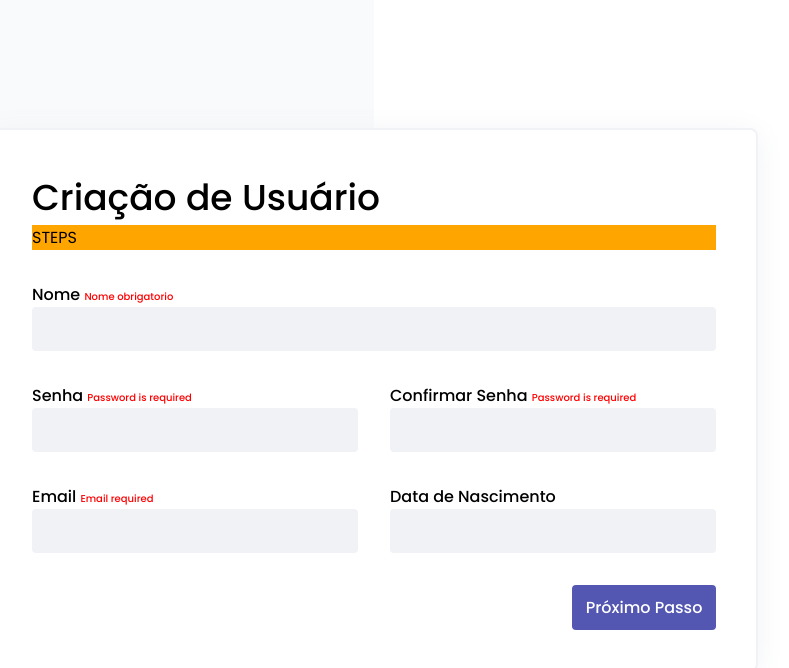
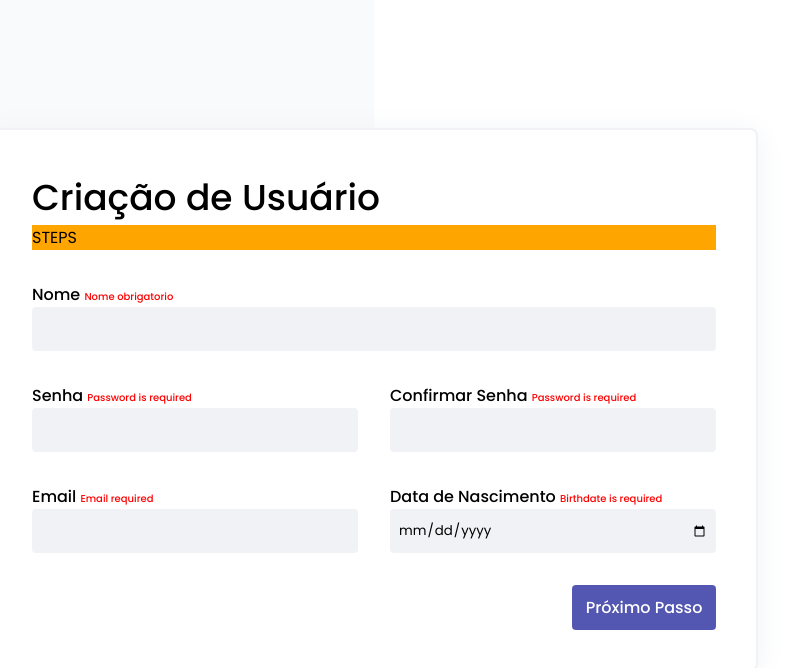
Before and after one commit to braulioportela79/user-form, a React (Create React App) app: page / in a window 1280 px wide. Both pictures are taken after a click on the button "Próximo Passo". Shown: the top 668 px of the page, without its empty margins (266-1055 px from the left). Built offline with nearby package versions, Linux system fonts and the light colour scheme.

Commit message:
feature: birthdate validation

```diff
--- a/src/hooks/useForm.tsx
+++ b/src/hooks/useForm.tsx
@@ -48,7 +48,8 @@ export const useForm = (validate: { (state: User): User }) => {
       state.user.password &&
       state.user.password.length >= 6 &&
       state.user.confirmPassword &&
-      state.user.password === state.user.confirmPassword
+      state.user.password === state.user.confirmPassword &&
+      state.user.birthDate
     ) {
       isValid = true;
     } else {
--- a/src/pages/FormStep1/index.tsx
+++ b/src/pages/FormStep1/index.tsx
@@ -40,7 +40,8 @@ export const FormStep1 = () => {
             />
           </label>
           <label>
-            Confirmar Senha {errors.confirmPassword && <span>{errors.confirmPassword}</span>}
+            Confirmar Senha{" "}
+            {errors.confirmPassword && <span>{errors.confirmPassword}</span>}
             <input
               type="password"
               value={state.user.confirmPassword}
@@ -59,9 +60,14 @@ export const FormStep1 = () => {
               name="email"
             />
           </label>
-          <label id="birthDate">
-            Data de Nascimento
-            <input type="text" />
+          <label>
+            Data de Nascimento {errors.birthDate && <span>{errors.birthDate}</span>}
+            <input
+              type="date"
+              value={state.user.birthDate}
+              onChange={handleChange}
+              name="birthDate"
+            />
           </label>
         </S.InputContainer>
         <S.ButtonContainer>
--- a/src/utils/validateInfo.tsx
+++ b/src/utils/validateInfo.tsx
@@ -38,5 +38,9 @@ export const validateInfo = (state: User) => {
   } else if (state.confirmPassword !== state.password) {
     errors.confirmPassword = "Passwords do not match";
   }
+  if (!state.birthDate) {
+    errors.birthDate = "Birthdate is required";
+  }
+
   return errors;
 };
```
